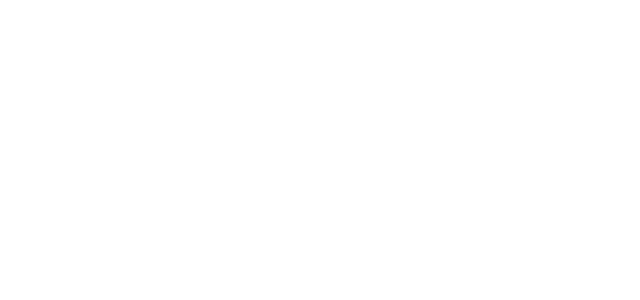
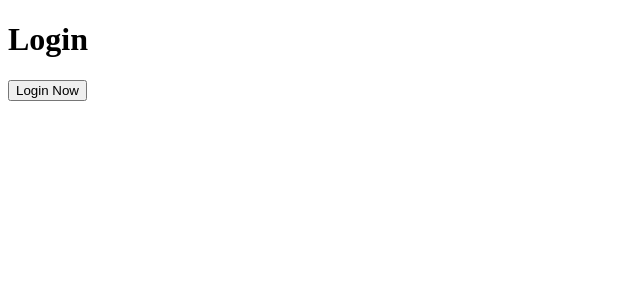
Before and after one commit to doraemon0807/instaclone-web, a React (Create React App) app: page / in a window 1280 px wide. Shown: the top 300 px of the page, without its empty margins (0-640 px from the left). Built offline with nearby package versions, Linux system fonts and the light colour scheme.

Commit message:
apollo client

```diff
--- a/package.json
+++ b/package.json
@@ -50,5 +50,8 @@
       "last 1 firefox version",
       "last 1 safari version"
     ]
+  },
+  "devDependencies": {
+    "@babel/plugin-proposal-private-property-in-object": "^7.21.11"
   }
 }
--- a/src/App.tsx
+++ /dev/null
@@ -1,5 +0,0 @@
-function App() {
-  return <div></div>;
-}
-
-export default App;
--- /dev/null
+++ b/src/Root.tsx
@@ -0,0 +1,19 @@
+import { BrowserRouter, Route, Routes } from "react-router-dom";
+import Home from "./screens/Home";
+import Login from "./screens/Login";
+import { useReactiveVar } from "@apollo/client";
+import { isLoggedInVar } from "./apollo";
+
+function Root() {
+  const isLoggedIn = useReactiveVar(isLoggedInVar);
+  return (
+    <BrowserRouter>
+      <Routes>
+        <Route path="/" element={isLoggedIn ? <Home /> : <Login />}></Route>
+        <Route path="*" element={<h1>404 Not Found</h1>}></Route>
+      </Routes>
+    </BrowserRouter>
+  );
+}
+
+export default Root;
--- /dev/null
+++ b/src/apollo.ts
@@ -0,0 +1,4 @@
+import { makeVar } from "@apollo/client";
+
+export const isLoggedInVar = makeVar(false);
+export const isDark = makeVar(false);
--- a/src/index.tsx
+++ b/src/index.tsx
@@ -1,12 +1,12 @@
 import React from "react";
 import ReactDOM from "react-dom/client";
-import App from "./App";
+import Root from "./Root";
 
 const root = ReactDOM.createRoot(
   document.getElementById("root") as HTMLElement
 );
 root.render(
   <React.StrictMode>
-    <App />
+    <Root />
   </React.StrictMode>
 );
--- /dev/null
+++ b/src/screens/Home.tsx
@@ -0,0 +1,11 @@
+import { isLoggedInVar } from "../apollo";
+
+function Home() {
+  return (
+    <div>
+      <h1>Home</h1>
+      <button onClick={() => isLoggedInVar(false)}>Logout Now</button>
+    </div>
+  );
+}
+export default Home;
--- /dev/null
+++ b/src/screens/Login.tsx
@@ -0,0 +1,11 @@
+import { isLoggedInVar } from "../apollo";
+
+function Login() {
+  return (
+    <div>
+      <h1>Login</h1>
+      <button onClick={() => isLoggedInVar(true)}>Login Now</button>
+    </div>
+  );
+}
+export default Login;
```
Also changed, not shown: 1 other file (tests, documents, lock files or other folders).
